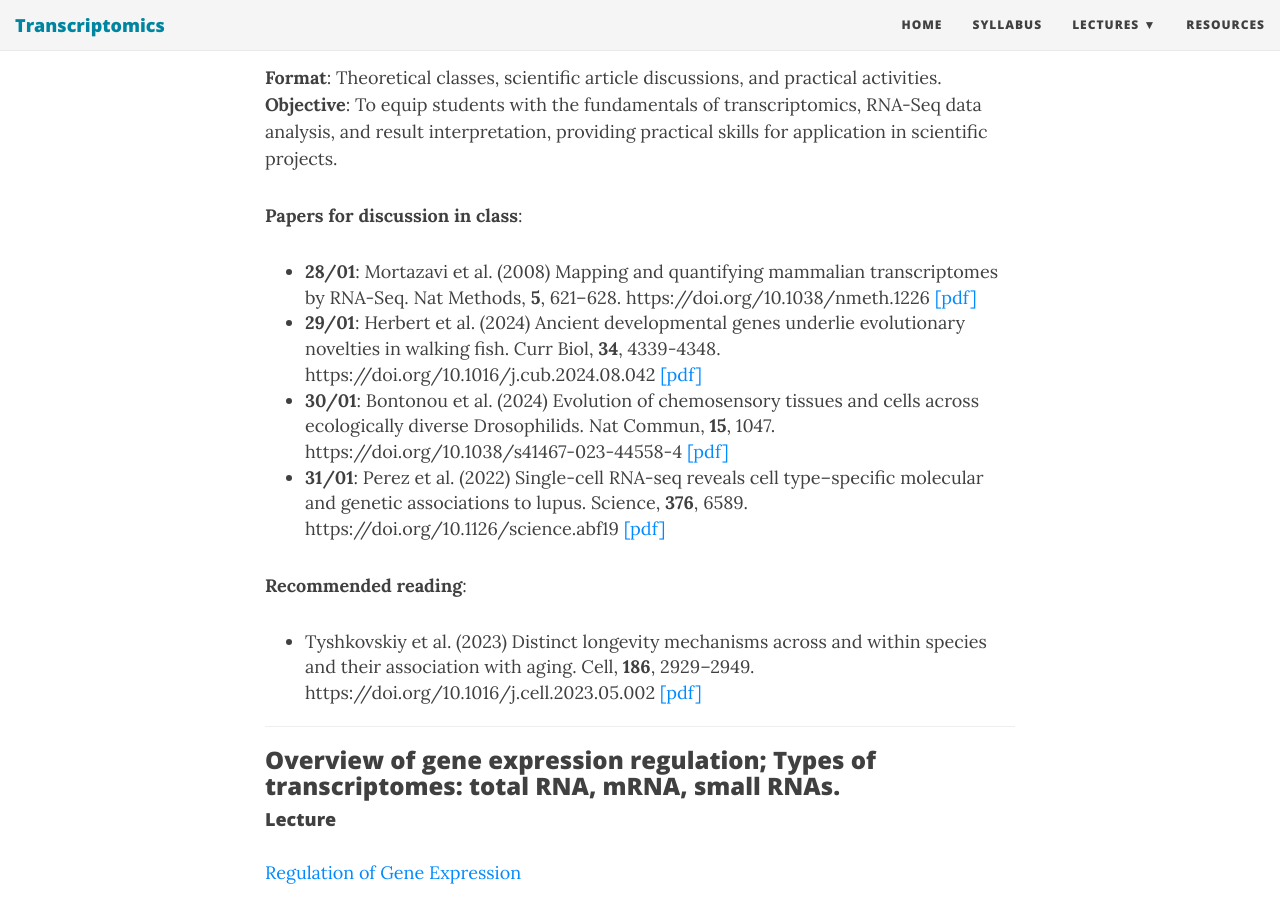
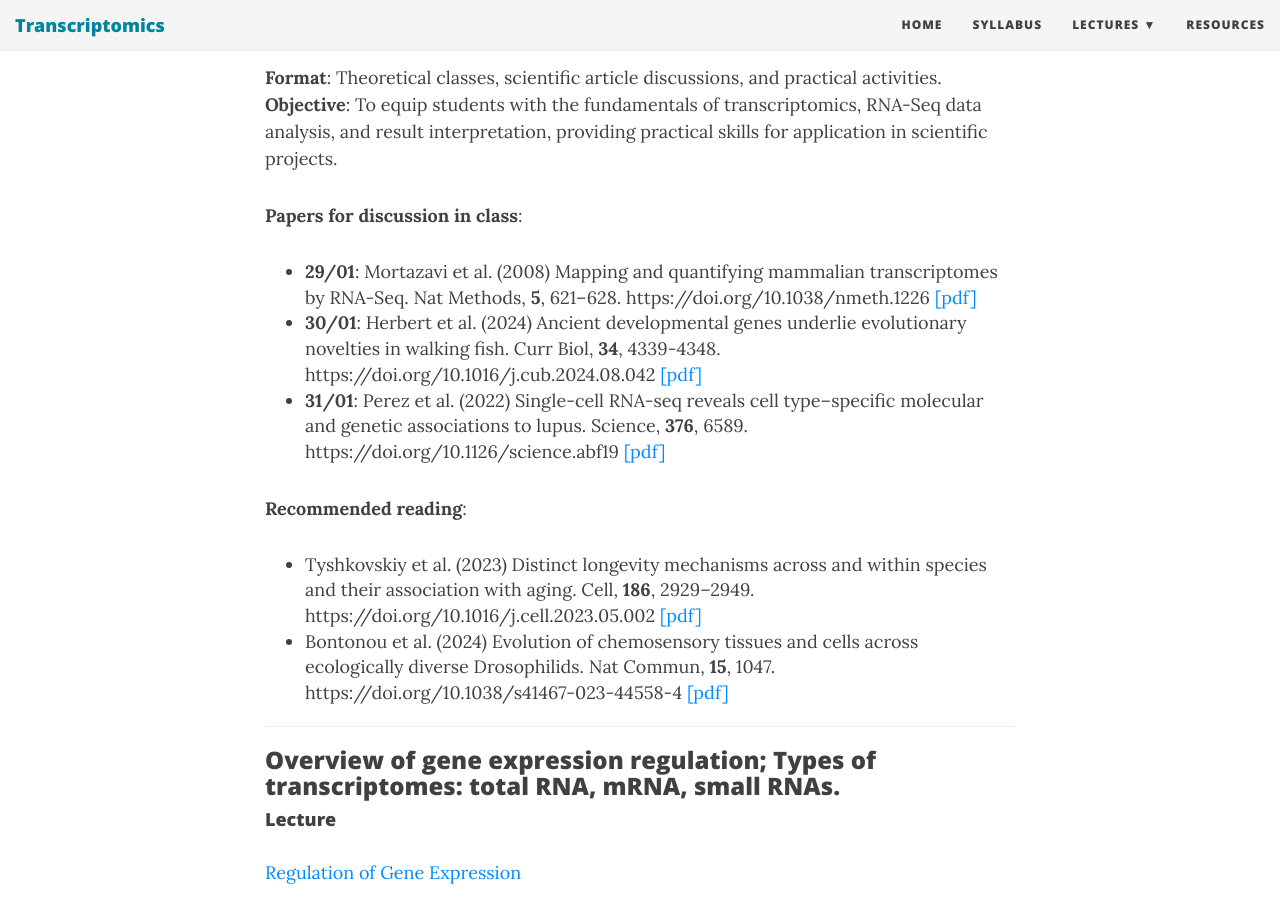
Before and after one commit to tttorres/transcriptomics, a Jekyll site: the page built from _posts/2025-01-20-Day01.md, in a window 1280 px wide and 900 px high, scrolled down 612 px. Built offline with Jekyll 4.4.1, drawn with Linux system fonts in a browser that asks for light colours; nearby versions of some CDN libraries.

Commit message:
Update 2025-01-20-Day01.md

```diff
--- a/_posts/2025-01-20-Day01.md
+++ b/_posts/2025-01-20-Day01.md
@@ -23,14 +23,14 @@
 
 **Papers for discussion in class**:
 
-- **28/01**: Mortazavi et al. (2008) Mapping and quantifying mammalian transcriptomes by RNA-Seq. Nat Methods, **5**, 621–628. https://doi.org/10.1038/nmeth.1226 [[pdf]](../pdf/Mortazavietal2008.pdf)
-- **29/01**: Herbert et al. (2024) Ancient developmental genes underlie evolutionary novelties in walking fish. Curr Biol, **34**, 4339-4348. https://doi.org/10.1016/j.cub.2024.08.042 [[pdf]](../pdf/Herbertetal2024.pdf)
-- **30/01**: Bontonou et al. (2024) Evolution of chemosensory tissues and cells across ecologically diverse Drosophilids. Nat Commun, **15**, 1047. https://doi.org/10.1038/s41467-023-44558-4 [[pdf]](../pdf/Bontonouetal2023.pdf)
+- **29/01**: Mortazavi et al. (2008) Mapping and quantifying mammalian transcriptomes by RNA-Seq. Nat Methods, **5**, 621–628. https://doi.org/10.1038/nmeth.1226 [[pdf]](../pdf/Mortazavietal2008.pdf)
+- **30/01**: Herbert et al. (2024) Ancient developmental genes underlie evolutionary novelties in walking fish. Curr Biol, **34**, 4339-4348. https://doi.org/10.1016/j.cub.2024.08.042 [[pdf]](../pdf/Herbertetal2024.pdf)
 - **31/01**: Perez et al. (2022) Single-cell RNA-seq reveals cell type–specific molecular and genetic associations to lupus. Science, **376**, 6589. https://doi.org/10.1126/science.abf19 [[pdf]](../pdf/Perezetal2022.pdf)
 
 **Recommended reading**:
 
 - Tyshkovskiy et al. (2023) Distinct longevity mechanisms across and within species and their association with aging. Cell, **186**, 2929–2949. https://doi.org/10.1016/j.cell.2023.05.002 [[pdf]](../pdf/Tyshkovskiyetal2023.pdf)
+- Bontonou et al. (2024) Evolution of chemosensory tissues and cells across ecologically diverse Drosophilids. Nat Commun, **15**, 1047. https://doi.org/10.1038/s41467-023-44558-4 [[pdf]](../pdf/Bontonouetal2023.pdf)
 
 ---
 
```
